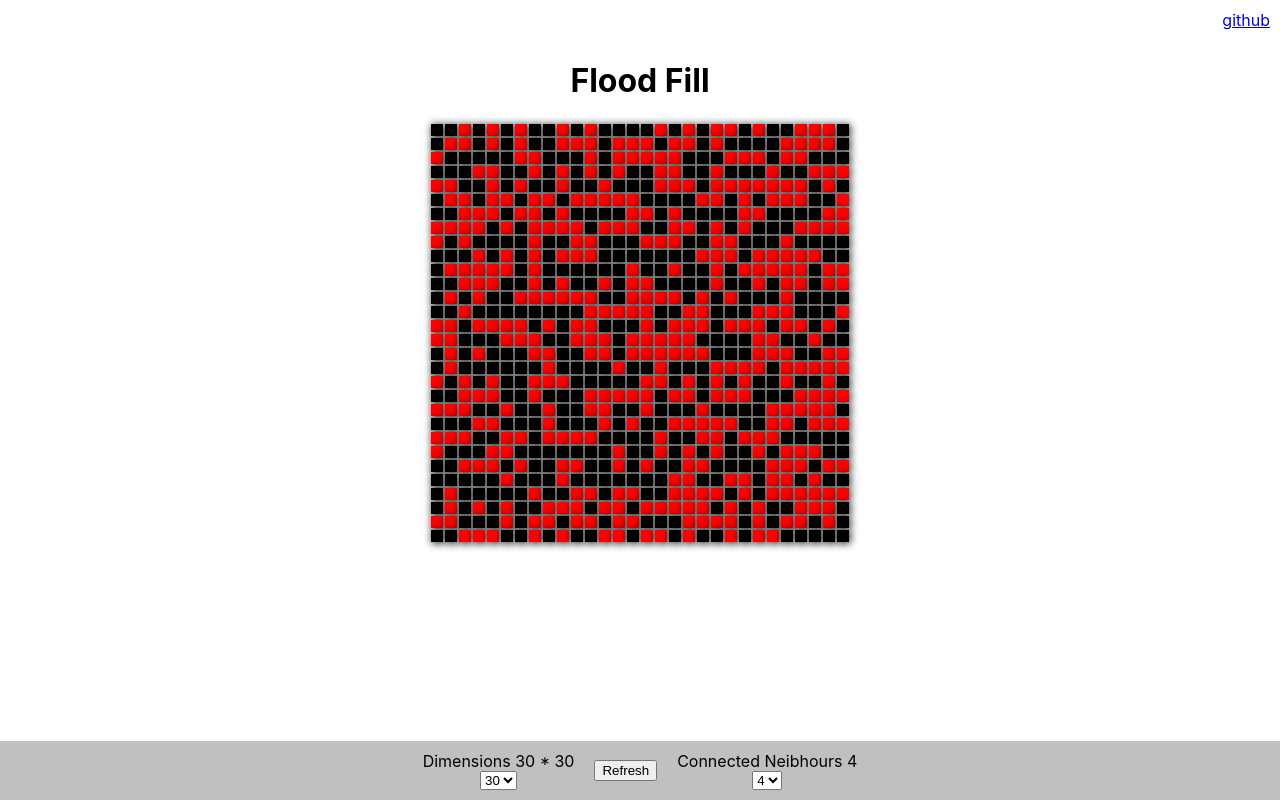
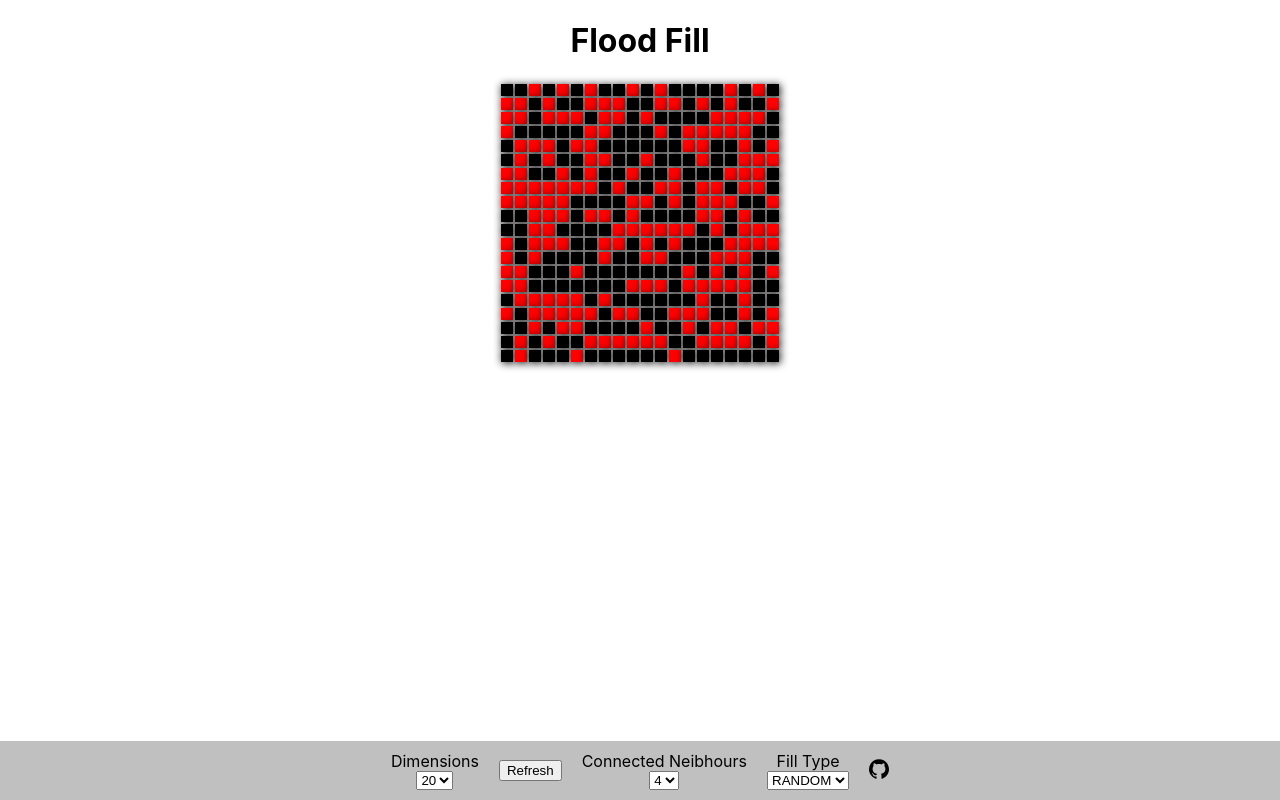
Before and after one commit to amaljosea/algorithm-visualizer, a React (Create React App) app: page / in a window 1280 px wide. Built offline with nearby package versions, Linux system fonts and the light colour scheme.

Commit message:
Add fill type

```diff
--- a/src/components/Container/index.js
+++ b/src/components/Container/index.js
@@ -7,13 +7,6 @@ const Container = ({ children }) => {
         alignItems: "center",
         height: "100%"
     }}>
-        <div style={{
-            display: "flex",
-            justifyContent: "flex-end",
-            width: "100vw",
-        }}>
-            <a href="https://github.com/howareyouami/algorithm-visualizer" target="blank" style={{margin:10}}>github</a>
-        </div>
         {children}</div>
 }
 
--- a/src/components/FloodFill/index.js
+++ b/src/components/FloodFill/index.js
@@ -4,12 +4,13 @@ import './FloodFill.css'
 import { startFloodFill } from './algorithm'
 import Container from '../Container/index'
 import Menu from '../Menu/index'
-
+import { ReactComponent as GithubLogo } from '../../images/github-logo.svg';
 
 const FloodFill = () => {
     const [image, setImage] = useState([[]])
     const [flooding, setFlooding] = useState(false)
-    const [dimension, setDimension] = useState(30)
+    const [fillType, setFillType] = useState("RANDOM")
+    const [dimension, setDimension] = useState(20)
     const [connectedNeighbours, setConnectedNeighbours] = useState(4)
 
     const onDimensionChange = (size) => {
@@ -17,7 +18,7 @@ const FloodFill = () => {
         for (let index = 0; index < size; index++) {
             row = []
             for (let index = 0; index < size; index++) {
-                row[index] = Math.round(Math.random()) ? "#000" : "red"
+                row[index] = fillType === "RANDOM" ? (Math.round(Math.random()) ? "#000" : "red") : "red"
             }
             newImage[index] = row
         }
@@ -26,12 +27,12 @@ const FloodFill = () => {
 
     useEffect(() => {
         onDimensionChange(dimension)
-    }, [dimension])
+    }, [dimension, fillType])
 
     const onCellClick = async (a, b) => {
         if (flooding) return
         setFlooding(true)
-        const finish = await startFloodFill(JSON.parse(JSON.stringify(image)), "white", image[a][b], [a, b], setImage, Number(connectedNeighbours))
+        const finish = await startFloodFill(JSON.parse(JSON.stringify(image)), image[a][b] === "white" ? "#0cff0c" : "white", image[a][b], [a, b], setImage, Number(connectedNeighbours))
         if (finish) {
             setFlooding(false)
         }
@@ -54,7 +55,7 @@ const FloodFill = () => {
             </Container>
             {!flooding && <Menu>
                 <div>
-                    <label>Dimensions {image.length} * {image.length}</label>
+                    <label>Dimensions</label>
                     <select
                         value={dimension.toString()}
                         onChange={(e) => {
@@ -73,7 +74,7 @@ const FloodFill = () => {
                     </button>
                 </div>
                 <div>
-                    <label>Connected Neibhours {connectedNeighbours}</label>
+                    <label>Connected Neibhours</label>
                     <select
                         value={connectedNeighbours.toString()}
                         onChange={(e) => {
@@ -83,6 +84,22 @@ const FloodFill = () => {
                         <option value={"8"}>8</option>
                     </select>
                 </div>
+                <div>
+                    <label>Fill Type</label>
+                    <select
+                        value={fillType.toString()}
+                        onChange={(e) => {
+                            setFillType(Number(e.target.value))
+                        }} >
+                        <option value={"RANDOM"}>RANDOM</option>
+                        <option value={"PLAIN"}>PLAIN</option>
+                    </select>
+                </div>
+                <div>
+                    <a href="https://github.com/howareyouami/algorithm-visualizer" target="blank">
+                        <GithubLogo width={20} height={20} />
+                    </a>
+                </div>
             </Menu>}
         </>
     )
```
Also changed, not shown: src/images/github-logo.svg (added).
